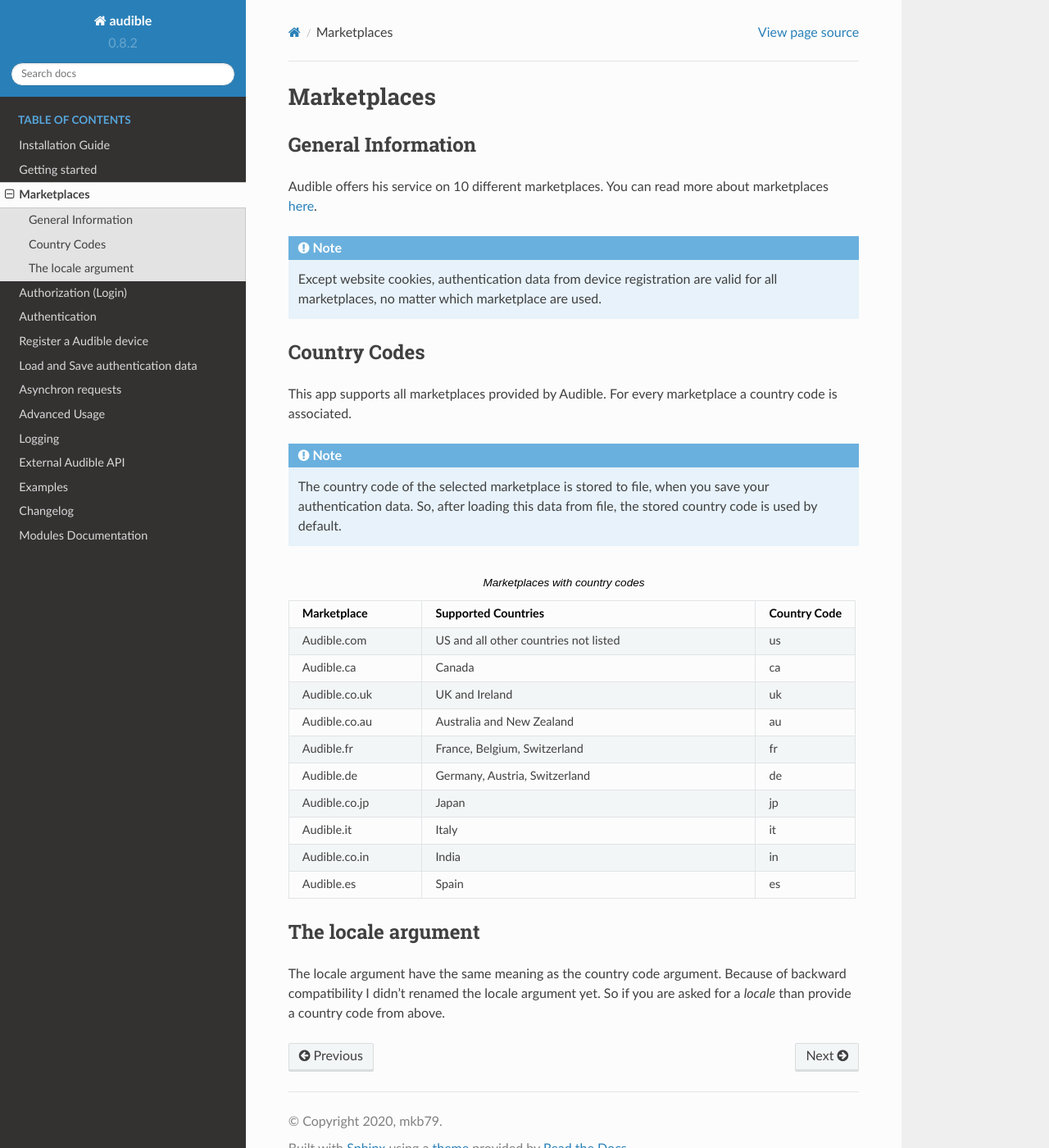
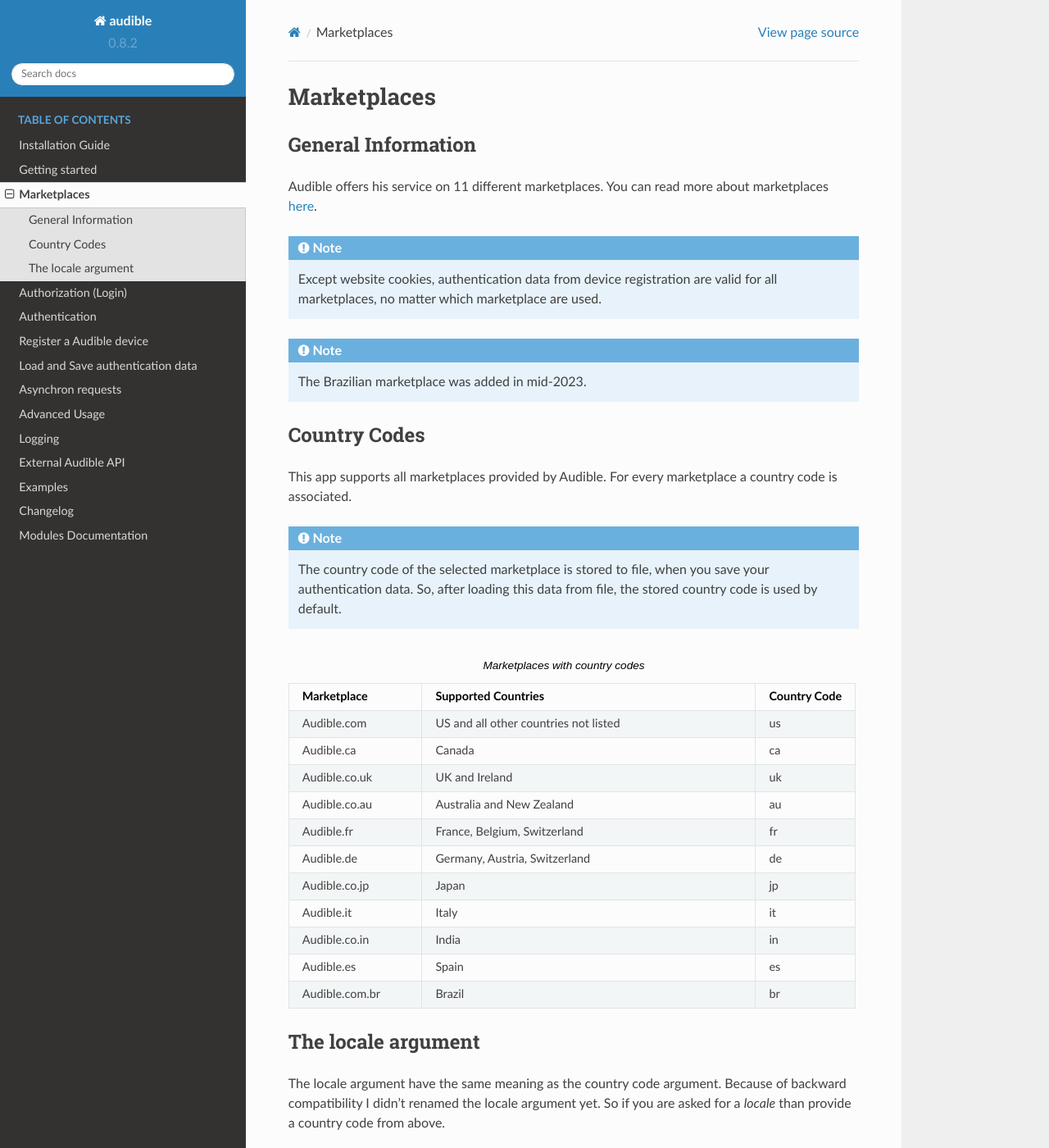
Before and after one commit to mkb79/Audible, a Sphinx documentation site: the page built from docs/source/marketplaces/marketplaces.rst, in a window 1280 px wide and 1400 px high. Shown: the whole window at 82% size. Built offline with Sphinx 7.4.7 and the Read the Docs theme 2.0.0, drawn with Linux system fonts in a browser that asks for light colours; some of the changed text lies outside the part shown.

Commit message:
docs: add docs for brazilian marketplace

```diff
--- a/docs/source/marketplaces/marketplaces.rst
+++ b/docs/source/marketplaces/marketplaces.rst
@@ -5,7 +5,7 @@
 General Information
 ===================
 
-Audible offers his service on 10 different marketplaces. You can read more about
+Audible offers his service on 11 different marketplaces. You can read more about
 marketplaces
 `here <https://help.audible.com/s/article/what-is-an-audible-marketplace-and-which-is-best-for-me?language=en_US>`_.
 
@@ -13,6 +13,10 @@
 
    Except website cookies, authentication data from device registration are valid
    for all marketplaces, no matter which marketplace are used.
+
+.. note::
+
+   The Brazilian marketplace was added in mid-2023.
 
 .. _country_codes:
 
@@ -65,6 +69,9 @@
    * - Audible.es
      - Spain
      - es
+   * - Audible.com.br
+     - Brazil
+     - br
 
 The locale argument
 ===================
@@ -72,3 +79,9 @@
 The locale argument have the same meaning as the country code argument. Because
 of backward compatibility I didn't renamed the locale argument yet. So if you
 are asked for a `locale` than provide a country code from above.
+
+.. note::
+
+   The country code for the Brazilian marketplace needs Audible > 0.8.2.
+   How to use these marketplace with a previous version read
+   `this comment <https://github.com/mkb79/Audible/issues/194#issuecomment-1728896926>`_.
```
